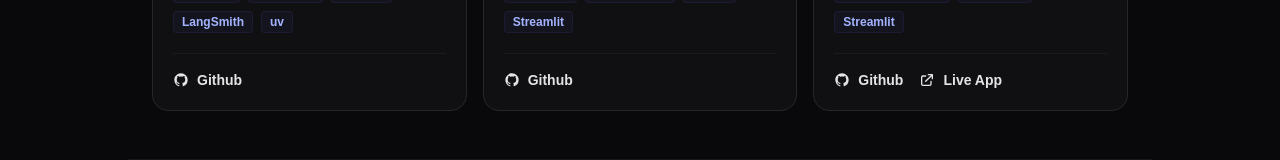
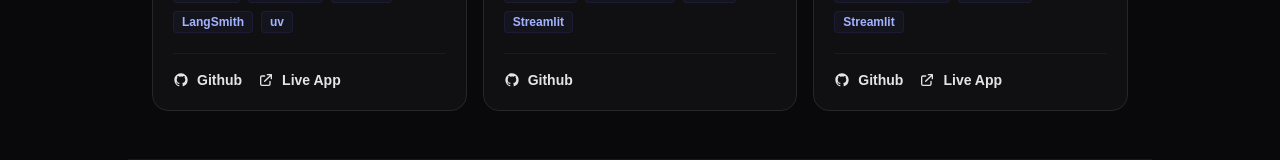
Before and after one commit to sharvin-shinde1108/Portfolio, a Next.js app: page / in a window 1280 px wide. Shown: the part 1163-1323 px from the top of the page. Built offline with nearby package versions, Linux system fonts and the light colour scheme.

Commit message:
finchat url

```diff
--- a/app/page.tsx
+++ b/app/page.tsx
@@ -64,6 +64,7 @@ export default function Page() {
         "Gradio-based financial chatbot powered by a local LLM and FAISS RAG to explain stock concepts and answer user queries, with automated technical indicator analysis and charting.",
       tech: ["Gradio", "Local LLM", "FAISS", "RAG", "yfinance", "matplotlib", "RAGAS", "LangSmith", "uv"],
       github: "https://github.com/sharvin-shinde1108/FinChat",
+      demo: "https://sharvinshinde1108-fin-a-a.hf.space/",
     },
     {
       title: "Chat Persistent RAG Application",
```
